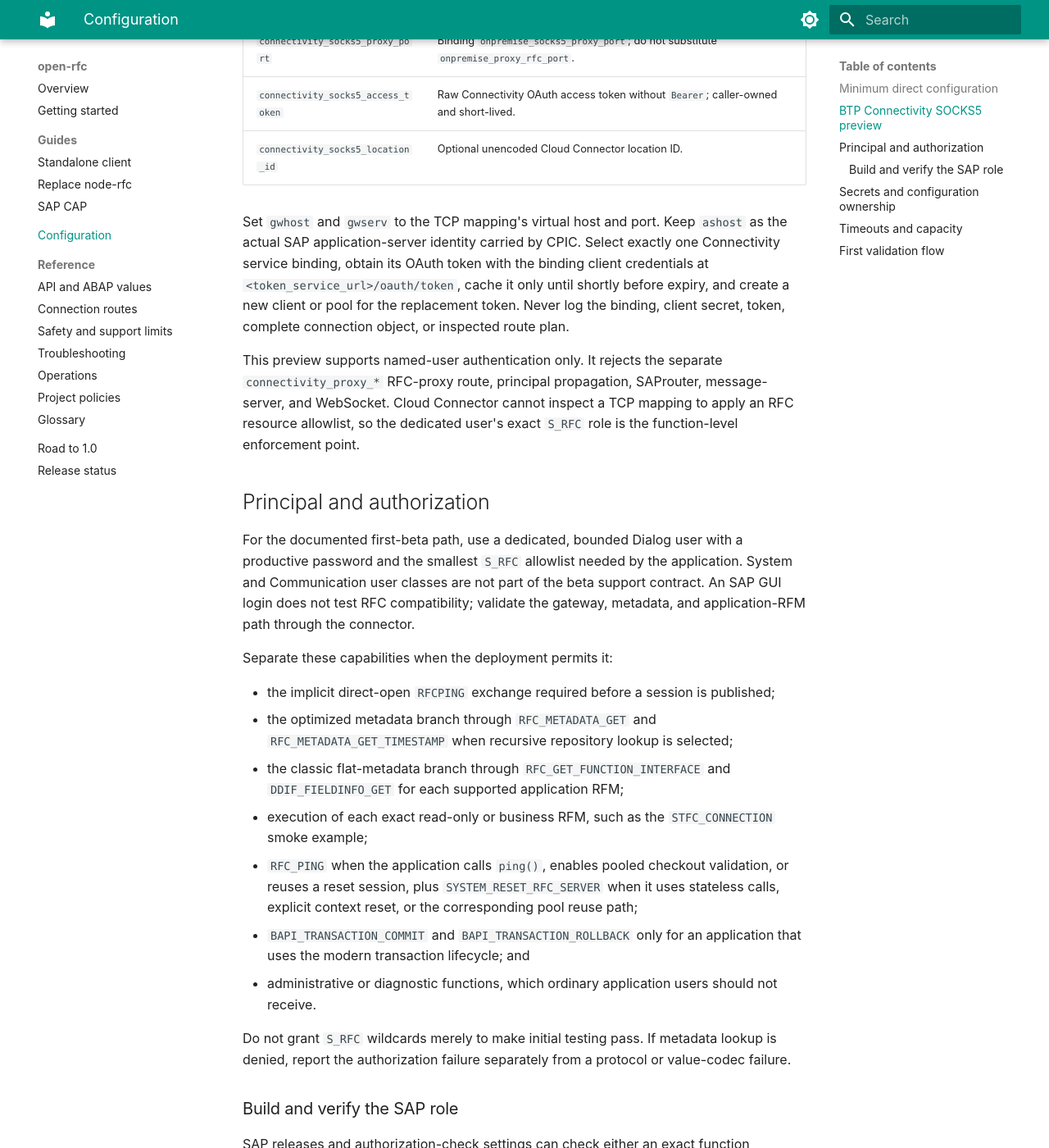
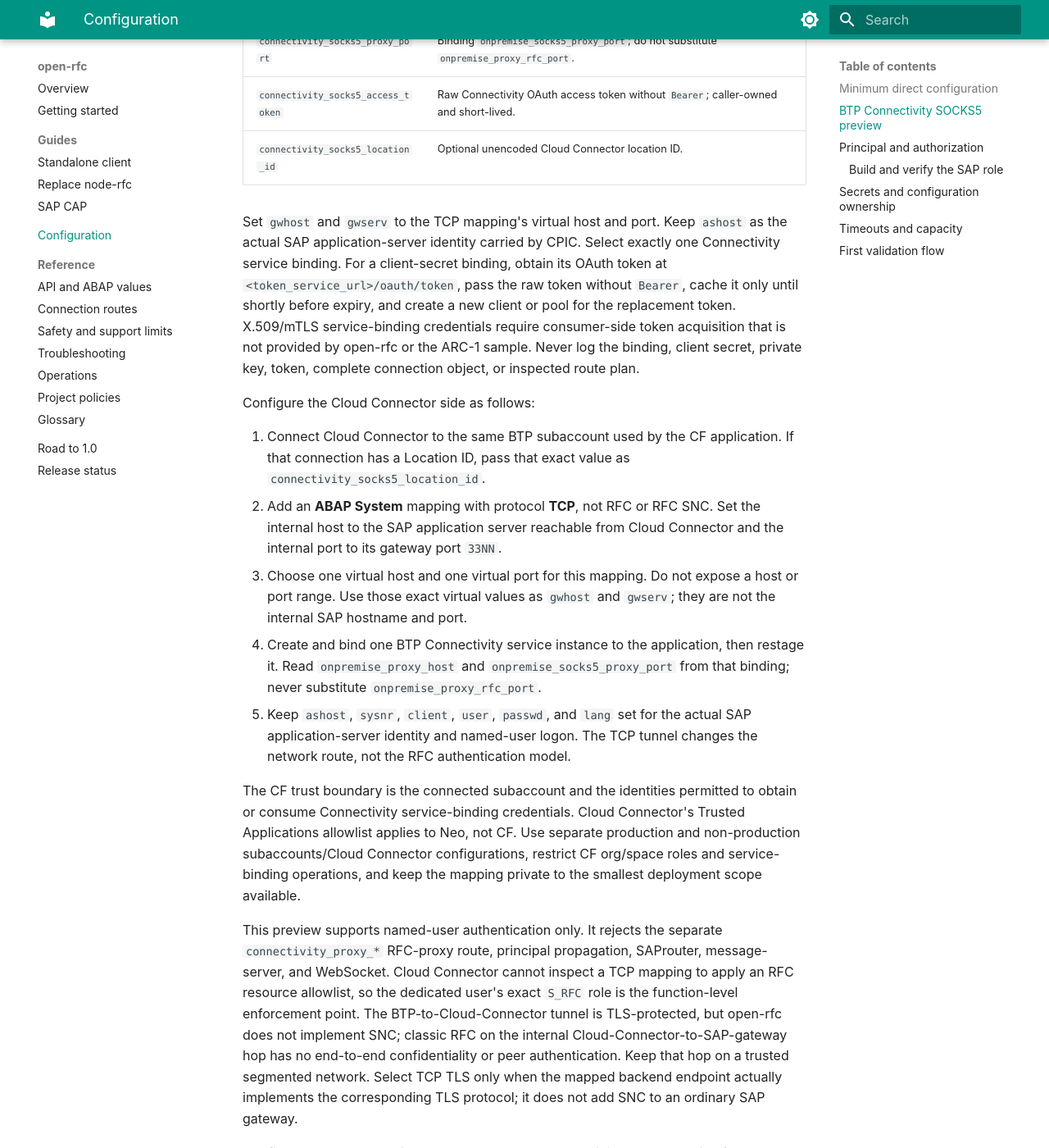
Before and after one commit to marianfoo/open-rfc, an MkDocs documentation site: the page built from docs_page/configuration.md, in a window 1280 px wide and 1400 px high, scrolled down 1562 px. Shown: the whole window at 82% size. Built offline with MkDocs 1.6.1 and Material for MkDocs 9.7.7, drawn with Linux system fonts in a browser that asks for light colours; some of the changed text lies outside the part shown.

Commit message:
fix: harden Connectivity SOCKS5 preview
Signed-off-by: marianfoo <13335743+marianfoo@users.noreply.github.com>

```diff
--- a/docs_page/configuration.md
+++ b/docs_page/configuration.md
@@ -53,17 +53,54 @@ additional fields:
 
 Set `gwhost` and `gwserv` to the TCP mapping's virtual host and port. Keep
 `ashost` as the actual SAP application-server identity carried by CPIC. Select
-exactly one Connectivity service binding, obtain its OAuth token with the
-binding client credentials at `<token_service_url>/oauth/token`, cache it only
-until shortly before expiry, and
-create a new client or pool for the replacement token. Never log the binding,
-client secret, token, complete connection object, or inspected route plan.
+exactly one Connectivity service binding. For a client-secret binding, obtain
+its OAuth token at `<token_service_url>/oauth/token`, pass the raw token without
+`Bearer `, cache it only until shortly before expiry, and create a new client or
+pool for the replacement token. X.509/mTLS service-binding credentials require
+consumer-side token acquisition that is not provided by open-rfc or the ARC-1
+sample. Never log the binding, client secret, private key, token, complete
+connection object, or inspected route plan.
+
+Configure the Cloud Connector side as follows:
+
+1. Connect Cloud Connector to the same BTP subaccount used by the CF
+   application. If that connection has a Location ID, pass that exact value as
+   `connectivity_socks5_location_id`.
+2. Add an **ABAP System** mapping with protocol **TCP**, not RFC or RFC SNC.
+   Set the internal host to the SAP application server reachable from Cloud
+   Connector and the internal port to its gateway port `33NN`.
+3. Choose one virtual host and one virtual port for this mapping. Do not expose
+   a host or port range. Use those exact virtual values as `gwhost` and
+   `gwserv`; they are not the internal SAP hostname and port.
+4. Create and bind one BTP Connectivity service instance to the application,
+   then restage it. Read `onpremise_proxy_host` and
+   `onpremise_socks5_proxy_port` from that binding; never substitute
+   `onpremise_proxy_rfc_port`.
+5. Keep `ashost`, `sysnr`, `client`, `user`, `passwd`, and `lang` set for the
+   actual SAP application-server identity and named-user logon. The TCP tunnel
+   changes the network route, not the RFC authentication model.
+
+The CF trust boundary is the connected subaccount and the identities permitted
+to obtain or consume Connectivity service-binding credentials. Cloud
+Connector's Trusted Applications allowlist applies to Neo, not CF. Use
+separate production and non-production subaccounts/Cloud Connector
+configurations, restrict CF org/space roles and service-binding operations,
+and keep the mapping private to the smallest deployment scope available.
 
 This preview supports named-user authentication only. It rejects the separate
 `connectivity_proxy_*` RFC-proxy route, principal propagation, SAProuter,
 message-server, and WebSocket. Cloud Connector cannot inspect a TCP mapping to
 apply an RFC resource allowlist, so the dedicated user's exact `S_RFC` role is
-the function-level enforcement point.
+the function-level enforcement point. The BTP-to-Cloud-Connector tunnel is
+TLS-protected, but open-rfc does not implement SNC; classic RFC on the internal
+Cloud-Connector-to-SAP-gateway hop has no end-to-end confidentiality or peer
+authentication. Keep that hop on a trusted segmented network. Select TCP TLS
+only when the mapped backend endpoint actually implements the corresponding TLS
+protocol; it does not add SNC to an ordinary SAP gateway.
+
+Confirm these values against SAP's current BTP Connectivity documentation for
+the TCP/SOCKS5 protocol, service-instance bindings, and Cloud Connector access
+control before each rollout.
 
 ## Principal and authorization
 
```
Also changed, not shown: README.md (+4 -1 lines), SECURITY.md (+5 -2 lines), docs_page/routes.md (+6 -1 lines), docs_page/safety.md (+8 -3 lines), docs_page/troubleshooting.md (+4 -2 lines), 6 other files.
